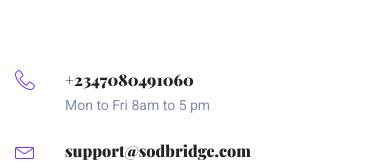
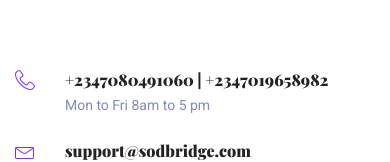
Before and after one commit to sodbridgeacademy/sodbridge, a plain HTML site: page contacts.html in a window 390 px wide. Shown: the part 501-663 px from the top of the page. Drawn offline with nearby package versions, Linux system fonts and the light colour scheme; some packages are replaced by stand-ins of ours; a script that the page names is missing.

Commit message:
added another phone no to contact page

```diff
--- a/contacts.html
+++ b/contacts.html
@@ -167,7 +167,7 @@
 							<span class="lnr lnr-phone-handset"></span>
 						</div>
 						<div class="contact-details">
-							<h5>+2347080491060</h5>
+							<h5>+2347080491060 | +2347019658982</h5>
 							<p>Mon to Fri 8am to 5 pm</p>
 						</div>
 					</div>
```
